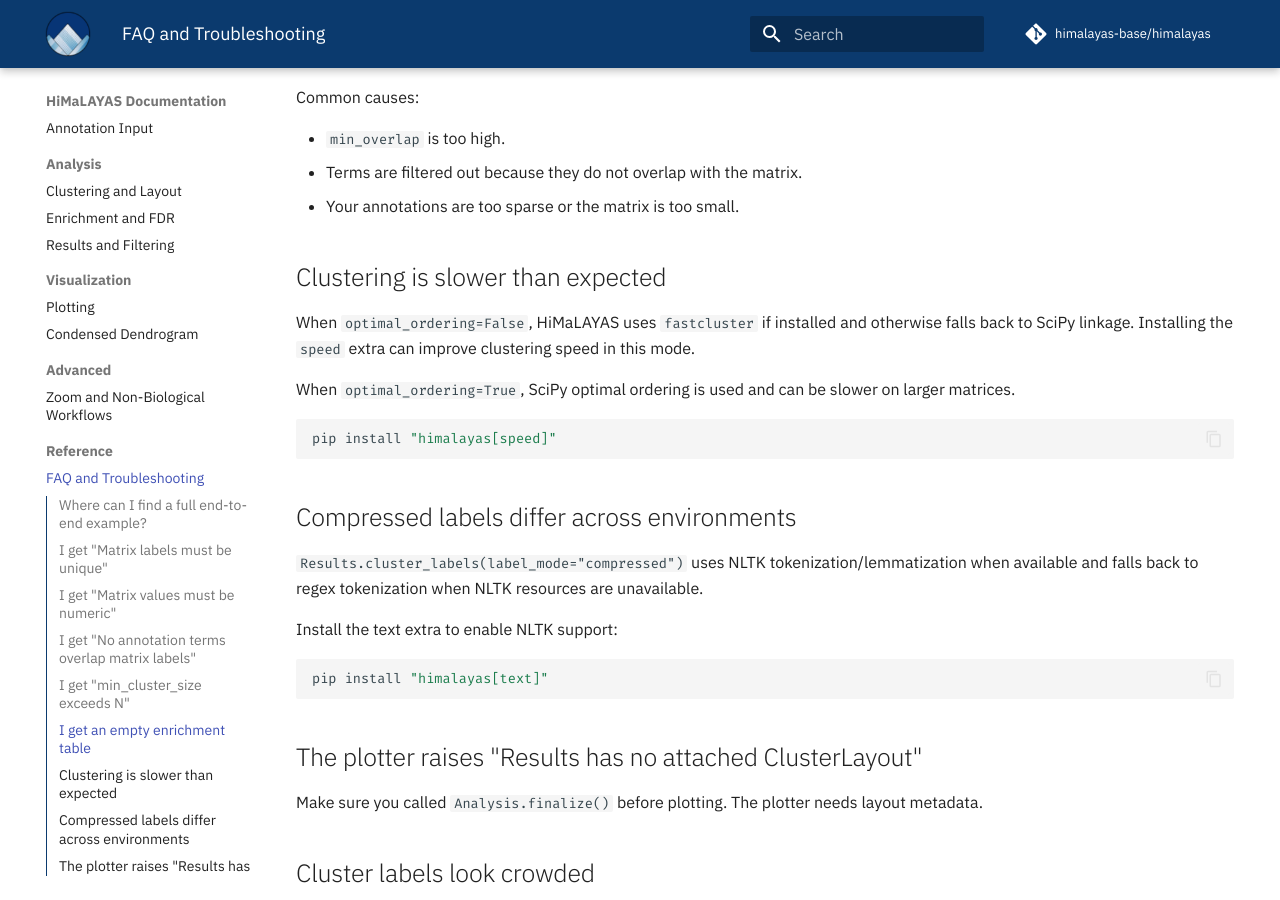
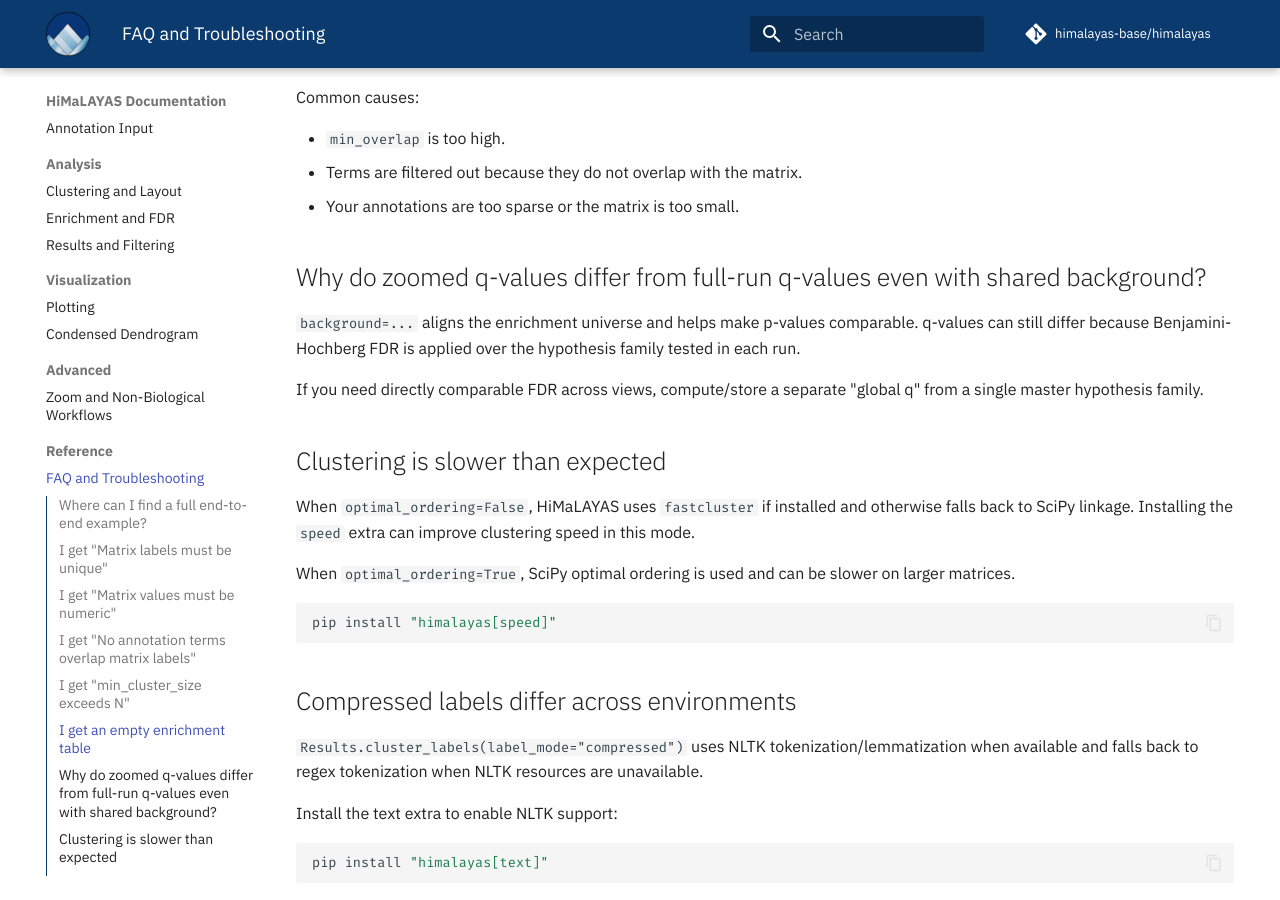
Before and after one commit to himalayas-base/himalayas-docs, an MkDocs documentation site: the page built from docs/10_faq.md, in a window 1280 px wide and 900 px high, scrolled down 824 px. Built offline with MkDocs 1.6.1 and Material for MkDocs 9.7.7, drawn with Linux system fonts in a browser that asks for light colours; comment, search, counter and statistics services are not loaded.

Commit message:
update docs with zoomed background label set

```diff
--- a/docs/10_faq.md
+++ b/docs/10_faq.md
@@ -30,6 +30,13 @@ Common causes:
 - `min_overlap` is too high.
 - Terms are filtered out because they do not overlap with the matrix.
 - Your annotations are too sparse or the matrix is too small.
+
+## Why do zoomed q-values differ from full-run q-values even with shared background?
+
+`background=...` aligns the enrichment universe and helps make p-values comparable.
+q-values can still differ because Benjamini-Hochberg FDR is applied over the hypothesis family tested in each run.
+
+If you need directly comparable FDR across views, compute/store a separate "global q" from a single master hypothesis family.
 
 ## Clustering is slower than expected
 
```
Also changed, not shown: docs/5_enrichment.md (+2 -0 lines), docs/9_advanced_workflows.md (+2 -0 lines).
